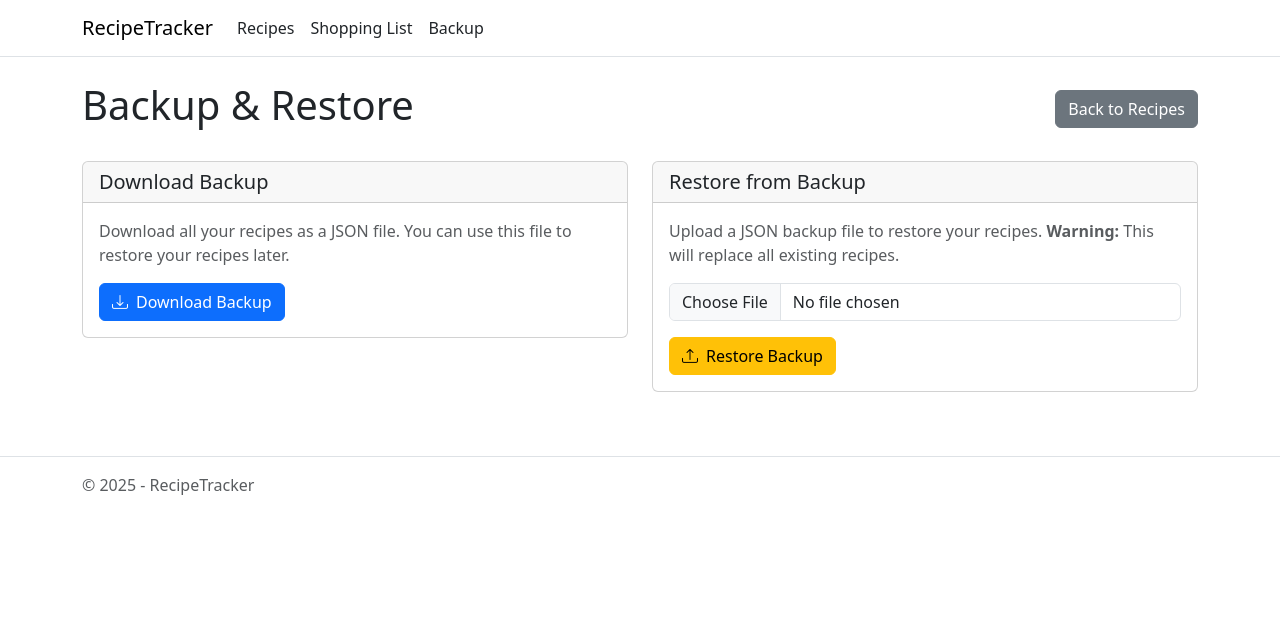
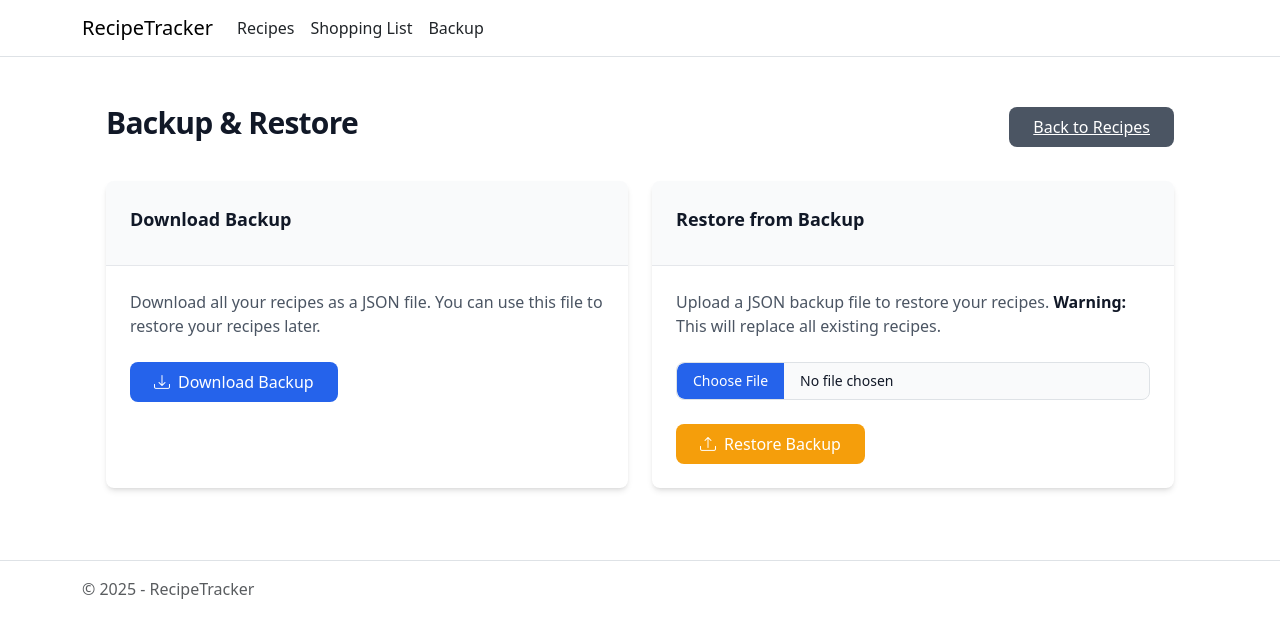
Before and after one commit to ironiclensflare/recipe-tracker, a React (Vite) app in the folder ClientApp/: page /backup in a window 1280 px wide. Shown: the top 634 px of the page. Built offline with nearby package versions, Linux system fonts and the light colour scheme.

Commit message:
Backup page update

```diff
--- a/ClientApp/src/components/Backup.tsx
+++ b/ClientApp/src/components/Backup.tsx
@@ -82,25 +82,30 @@ function Backup() {
   };
 
   return (
-    <div className="mt-4">
-      <div className="d-flex justify-content-between align-items-center mb-4">
-        <h1>Backup & Restore</h1>
-        <Link to="/" className="btn btn-secondary">Back to Recipes</Link>
+    <div className="mx-auto max-w-7xl px-4 sm:px-6 lg:px-8 py-8">
+      <div className="flex justify-between items-center mb-8">
+        <h1 className="text-3xl font-bold tracking-tight text-gray-900">Backup & Restore</h1>
+        <Link
+          to="/"
+          className="bg-gray-600 hover:bg-gray-700 text-white font-medium px-4 py-2 rounded-lg transition-colors"
+        >
+          Back to Recipes
+        </Link>
       </div>
 
-      <div className="row">
-        <div className="col-md-6 mb-4">
-          <div className="card">
-            <div className="card-header">
-              <h5 className="mb-0">Download Backup</h5>
+      <div className="grid grid-cols-1 lg:grid-cols-2 gap-6">
+        <div>
+          <div className="bg-white rounded-lg shadow-md overflow-hidden h-full">
+            <div className="bg-gray-50 px-6 py-4 border-b border-gray-200">
+              <h5 className="text-lg font-semibold text-gray-900">Download Backup</h5>
             </div>
-            <div className="card-body">
-              <p className="text-muted">
+            <div className="p-6">
+              <p className="text-gray-600 mb-4">
                 Download all your recipes as a JSON file. You can use this file to restore your recipes later.
               </p>
               <button
                 onClick={handleDownloadBackup}
-                className="btn btn-primary"
+                className="bg-blue-600 hover:bg-blue-700 text-white font-medium px-4 py-2 rounded-lg transition-colors inline-flex items-center"
               >
                 <i className="bi bi-download me-2"></i>
                 Download Backup
@@ -109,33 +114,33 @@ function Backup() {
           </div>
         </div>
 
-        <div className="col-md-6 mb-4">
-          <div className="card">
-            <div className="card-header">
-              <h5 className="mb-0">Restore from Backup</h5>
+        <div>
+          <div className="bg-white rounded-lg shadow-md overflow-hidden h-full">
+            <div className="bg-gray-50 px-6 py-4 border-b border-gray-200">
+              <h5 className="text-lg font-semibold text-gray-900">Restore from Backup</h5>
             </div>
-            <div className="card-body">
-              <p className="text-muted">
-                Upload a JSON backup file to restore your recipes. <strong>Warning:</strong> This will replace all existing recipes.
+            <div className="p-6">
+              <p className="text-gray-600 mb-4">
+                Upload a JSON backup file to restore your recipes. <strong className="text-gray-900">Warning:</strong> This will replace all existing recipes.
               </p>
 
               {uploadMessage && (
-                <div className="alert alert-success" role="alert">
+                <div className="bg-green-50 border border-green-200 text-green-800 px-4 py-3 rounded-lg mb-4" role="alert">
                   {uploadMessage}
                 </div>
               )}
 
               {uploadError && (
-                <div className="alert alert-danger" role="alert">
+                <div className="bg-red-50 border border-red-200 text-red-800 px-4 py-3 rounded-lg mb-4" role="alert">
                   {uploadError}
                 </div>
               )}
 
               <form onSubmit={handleFileUpload}>
-                <div className="mb-3">
+                <div className="mb-4">
                   <input
                     type="file"
-                    className="form-control"
+                    className="block w-full text-sm text-gray-900 border border-gray-300 rounded-lg cursor-pointer bg-gray-50 focus:outline-none focus:border-blue-500 file:mr-4 file:py-2 file:px-4 file:rounded-l-lg file:border-0 file:text-sm file:font-medium file:bg-blue-600 file:text-white hover:file:bg-blue-700 disabled:opacity-50 disabled:cursor-not-allowed"
                     name="file"
                     accept=".json"
                     disabled={uploading}
@@ -143,7 +148,7 @@ function Backup() {
                 </div>
                 <button
                   type="submit"
-                  className="btn btn-warning"
+                  className="bg-amber-500 hover:bg-amber-600 text-white font-medium px-4 py-2 rounded-lg transition-colors inline-flex items-center disabled:opacity-50 disabled:cursor-not-allowed"
                   disabled={uploading}
                 >
                   <i className="bi bi-upload me-2"></i>
```
